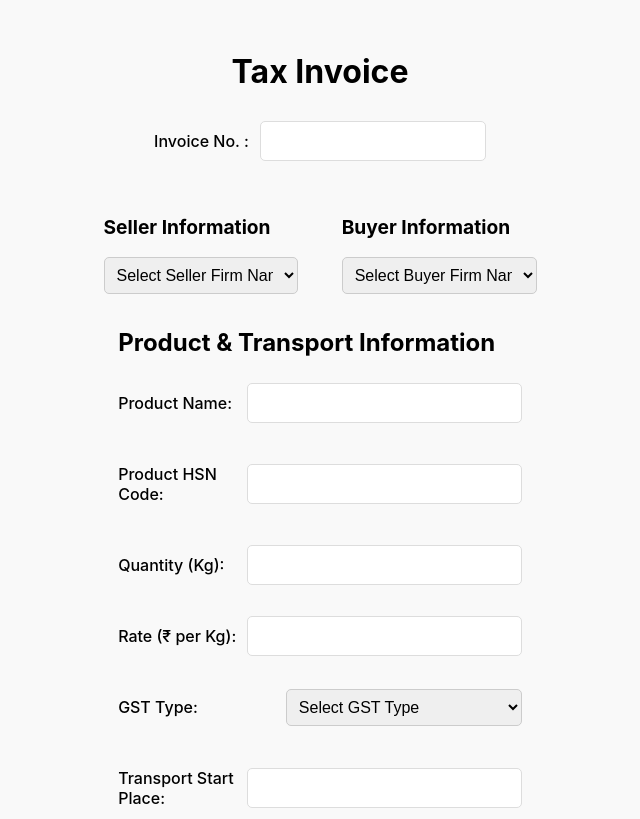
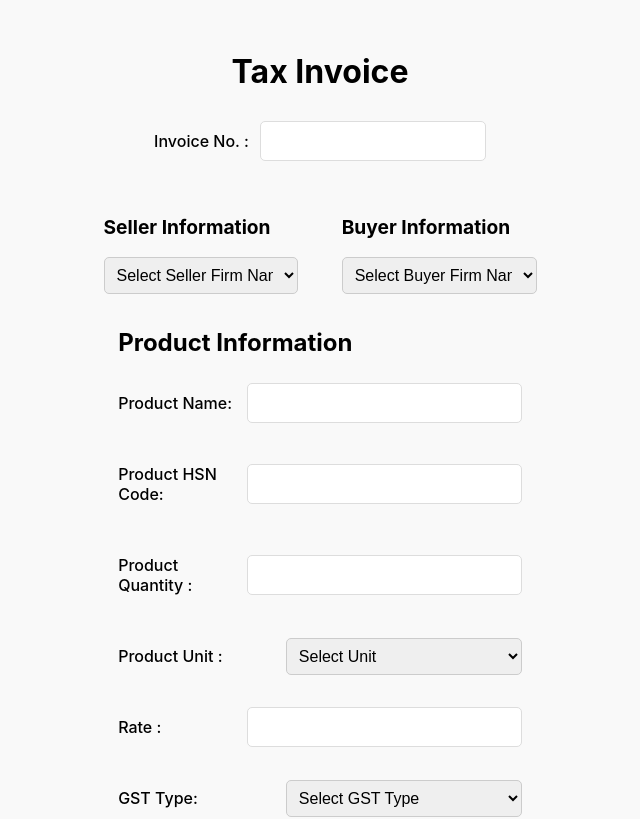
Before and after one commit to AvailablA/Invoice_Pro, a React (Create React App) app: page /InvoiceForm in a window 1280 px wide. Shown: the top 819 px of the page, without its empty margins (320-960 px from the left). Built offline with nearby package versions, Linux system fonts and the light colour scheme.

Commit message:
The product select code update

```diff
--- a/src/InvoiceForm.jsx
+++ b/src/InvoiceForm.jsx
@@ -34,6 +34,9 @@ const InvoiceForm = () => {
 
   const [productQuantity, setProductQuantity] = useState("");
   const handleQuantity = (e) => setProductQuantity(e.target.value);
+
+  const [selectProductUnit, setProductUnit] = useState("");
+  const handleProductUnit = (e)=> setProductUnit(e.target.value);
 
   const [productRate, setProductRate] = useState("");
   const handleRate = (e) => setProductRate(e.target.value);
@@ -154,7 +157,7 @@ const InvoiceForm = () => {
 
       {/* Product Information */}
       <FormControl as="form" onSubmit={handleSubmit}>
-        <Text className="product-transport-header">Product & Transport Information</Text>
+        <Text className="product-transport-header">Product Information</Text>
 
         <VStack spacing={4} align="stretch" className="product-transport-wrapper">
           {/* Product Details */}
@@ -169,12 +172,22 @@ const InvoiceForm = () => {
           </HStack>
 
           <HStack className="input-row">
-            <Text className="input-label">Quantity (Kg):</Text>
+            <Text className="input-label">Product Quantity :</Text>
             <Input value={productQuantity} onChange={handleQuantity} className="input-field" />
           </HStack>
 
           <HStack className="input-row">
-            <Text className="input-label">Rate (₹ per Kg):</Text>
+            <Text className="input-label">Product Unit :</Text>
+            <select value={selectProductUnit} onChange={handleProductUnit} className="gst-select">
+              <option value="">Select Unit</option>
+              <option value="Kg">Kg</option>
+              <option value="Nos">Nos</option>
+              <option value="Litre">Litre</option>
+            </select>
+          </HStack>
+
+          <HStack className="input-row">
+            <Text className="input-label">Rate :</Text>
             <Input value={productRate} onChange={handleRate} className="input-field" />
           </HStack>
           {/* GST Selection */}
@@ -187,6 +200,7 @@ const InvoiceForm = () => {
             </select>
           </HStack>
 
+          <Text className="product-transport-header">Transport Information</Text>
           {/* Transport Details */}
           <HStack className="input-row">
             <Text className="input-label">Transport Start Place:</Text>
@@ -247,18 +261,21 @@ const InvoiceForm = () => {
               <Text><strong>GST No:</strong> {selectBuyerParty.gstNo || ""}</Text>
             </Box>
           </Box>
-
+          <Box box-seller-buyer-wrapper>
+            <Box className="preview-productBox">
               {/* Display product and Tax details */}
               <Text><strong>Product:</strong> {productName || ""}</Text>
               <Text><strong>HSN Code:</strong> {productHSNCode || ""}</Text>
-          <Text><strong>Quantity:</strong> {productQuantity || ""} Kg</Text>
-          <Text><strong>Rate:</strong> ₹{productRate || ""} per Kg</Text>
+              <Text><strong>Quantity:</strong> {productQuantity || ""} {selectProductUnit || ""}</Text>
+              <Text><strong>Rate:</strong> ₹{productRate || ""} per {selectProductUnit || ""}</Text>
               <Text><strong>Taxable Value:</strong> ₹{taxableValue || ""}</Text>
               <Text><strong>GST:</strong> ₹{gstAmount || ""}</Text>
               <Text><strong>Total Amount:</strong> ₹{totalAmount || ""}</Text>
-
+            </Box>
+          </Box>
           <Divider />
-
+          <Box className="box-seller-buyer-wrapper">
+            <Box className="preview-sellerBox">
               {/* Display transportation details */}
               <Text className="transport-header">Transport Details</Text>
               <Text><strong>Starting Point:</strong> {transportStart || ""}</Text>
@@ -267,6 +284,8 @@ const InvoiceForm = () => {
               <Text><strong>Truck Number:</strong> {truckNumber || ""}</Text>
               <Text><strong>LR Number:</strong> {lrNumber || ""}</Text>
             </Box>
+          </Box>
+        </Box>
       )}
     </VStack>
   );
--- a/src/invoiceForm.css
+++ b/src/invoiceForm.css
@@ -121,12 +121,17 @@
   flex-direction: column;
   border-radius: 5px solid black;
 }
+.preview-productBox {
+  width: 80%;
+  flex-direction: column;
+  border-radius: 5px solid black;
+}
 .box-seller-buyer-wrapper {
   display: flex;
   /* border: 2PX solid red; */
   width: 100%;
   height: auto;
-  justify-content: space-between; /* Makes sure both parties are aligned side by side  */
+  /* justify-content: space-between; Makes sure both parties are aligned side by side  */
   padding: 10px 0;
   gap: 20px;
 
```
Lines whose indentation alone changed are shown as unchanged.
